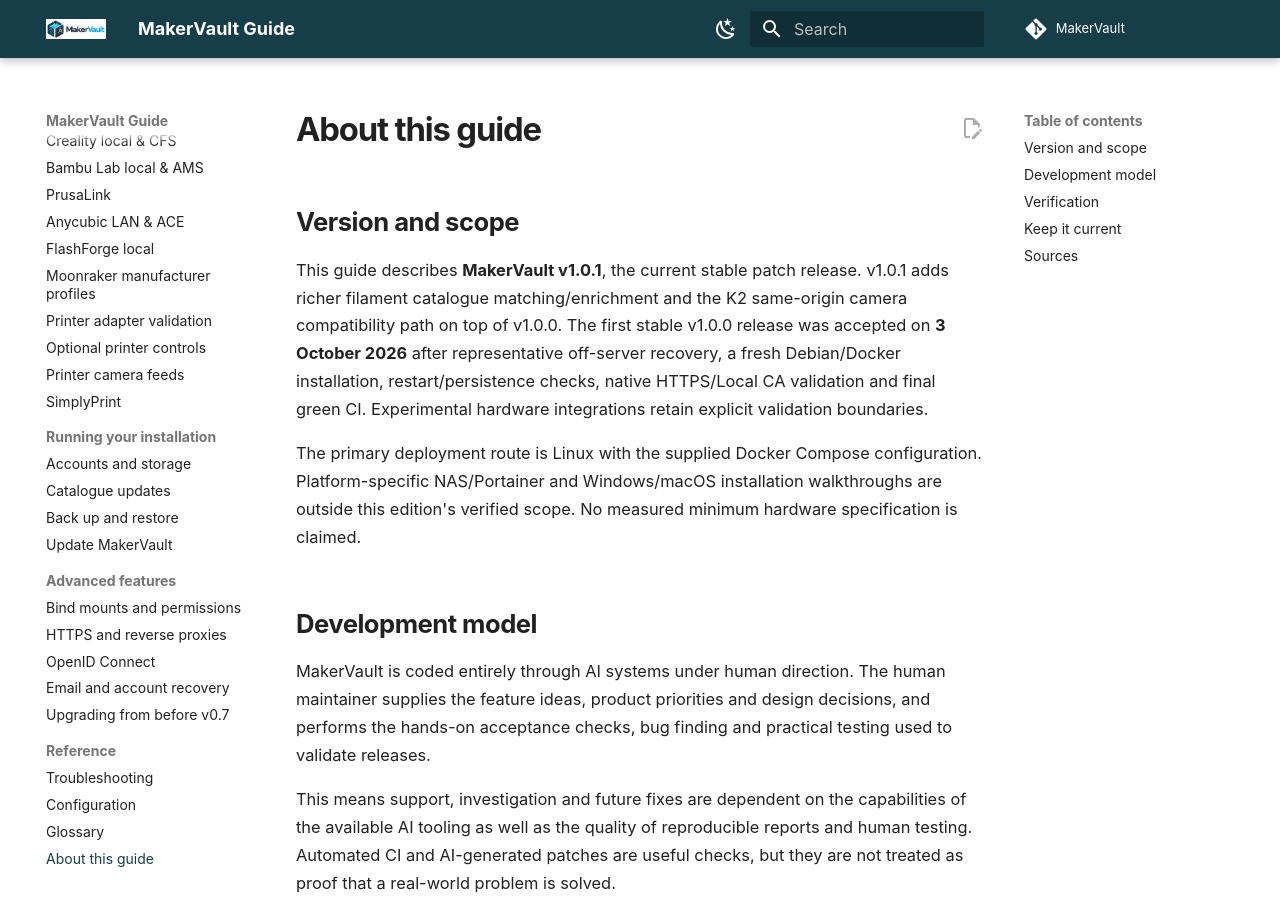
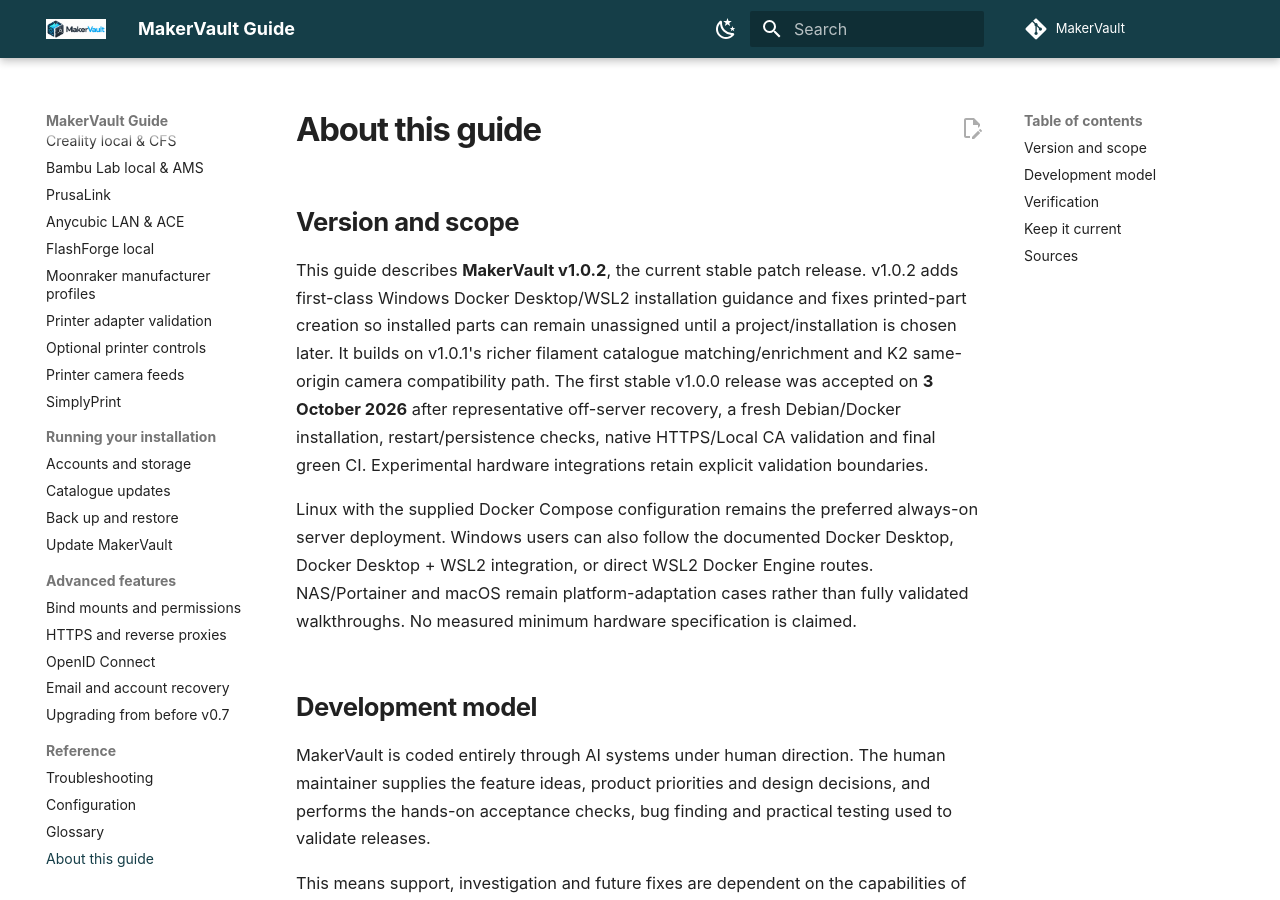
Before and after one commit to gavrd7/MakerVault, an MkDocs documentation site: the page built from docs/guide/reference/about.md, in a window 1280 px wide and 900 px high. Built offline with MkDocs 1.6.1 and Material for MkDocs 9.7.7, drawn with Linux system fonts in a browser that asks for light colours; comment, search, counter and statistics services are not loaded.

Commit message:
docs: update guide scope for v1.0.2

```diff
--- a/docs/guide/reference/about.md
+++ b/docs/guide/reference/about.md
@@ -2,9 +2,9 @@
 
 ## Version and scope
 
-This guide describes **MakerVault v1.0.1**, the current stable patch release. v1.0.1 adds richer filament catalogue matching/enrichment and the K2 same-origin camera compatibility path on top of v1.0.0. The first stable v1.0.0 release was accepted on **3 October 2026** after representative off-server recovery, a fresh Debian/Docker installation, restart/persistence checks, native HTTPS/Local CA validation and final green CI. Experimental hardware integrations retain explicit validation boundaries.
+This guide describes **MakerVault v1.0.2**, the current stable patch release. v1.0.2 adds first-class Windows Docker Desktop/WSL2 installation guidance and fixes printed-part creation so installed parts can remain unassigned until a project/installation is chosen later. It builds on v1.0.1's richer filament catalogue matching/enrichment and K2 same-origin camera compatibility path. The first stable v1.0.0 release was accepted on **3 October 2026** after representative off-server recovery, a fresh Debian/Docker installation, restart/persistence checks, native HTTPS/Local CA validation and final green CI. Experimental hardware integrations retain explicit validation boundaries.
 
-The primary deployment route is Linux with the supplied Docker Compose configuration. Platform-specific NAS/Portainer and Windows/macOS installation walkthroughs are outside this edition's verified scope. No measured minimum hardware specification is claimed.
+Linux with the supplied Docker Compose configuration remains the preferred always-on server deployment. Windows users can also follow the documented Docker Desktop, Docker Desktop + WSL2 integration, or direct WSL2 Docker Engine routes. NAS/Portainer and macOS remain platform-adaptation cases rather than fully validated walkthroughs. No measured minimum hardware specification is claimed.
 
 ## Development model
 
```
